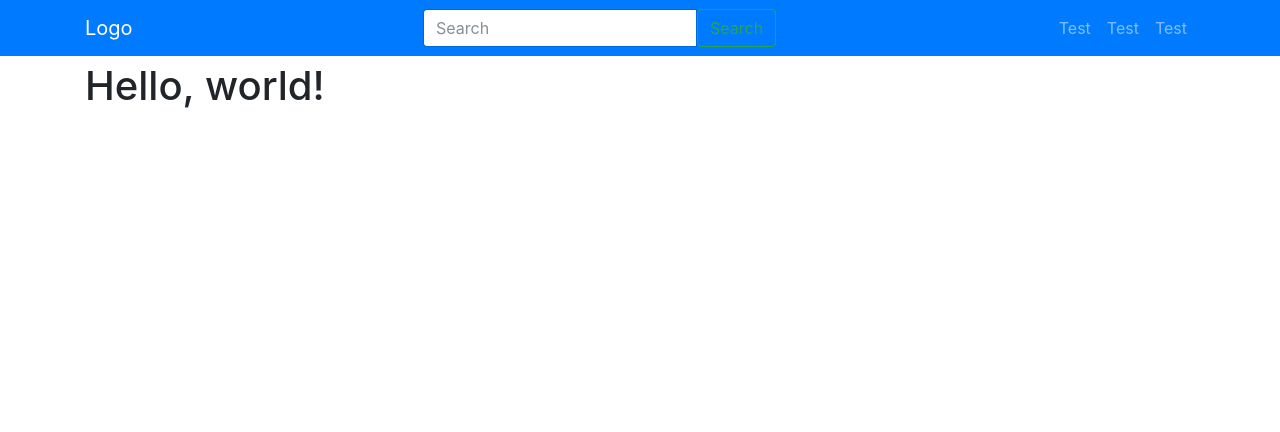
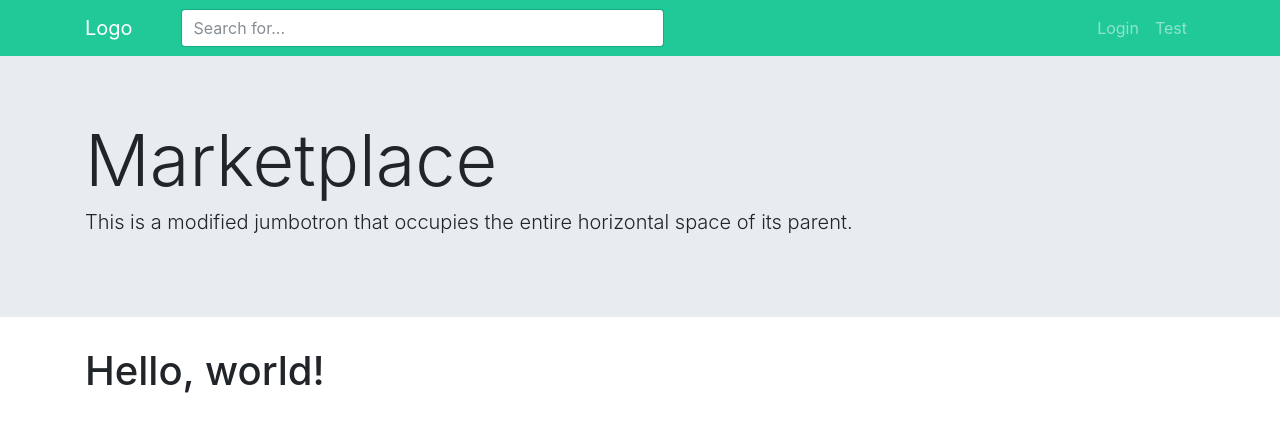
Before and after one commit to klingj3/example-project-dj-market, a Django app: page / in a window 1280 px wide. Shown: the top 432 px of the page. Run offline with Django 3.2, Linux system fonts and the light colour scheme; style sheets or scripts are compiled from the project's sources; some libraries are stand-ins or nearby versions.

Commit message:
HTML progress, structure fixes

```diff
--- a/market/market/static/scss/bootstrap/_custom.scss
+++ b/market/market/static/scss/bootstrap/_custom.scss
@@ -2,3 +2,14 @@
 //
 // Copy variables from `_variables.scss` to this file to override default values
 // without modifying source files.
+
+$theme-colors: (
+        primary: $teal,
+        secondary: $gray-600,
+        success: $green,
+        info: $cyan,
+        warning: $yellow,
+        danger: $red,
+        light: $gray-100,
+        dark: $gray-800
+);
--- a/market/market/static/scss/bootstrap/bootstrap.scss
+++ b/market/market/static/scss/bootstrap/bootstrap.scss
@@ -7,6 +7,7 @@
 
 @import "functions";
 @import "variables";
+@import "custom";
 @import "mixins";
 @import "print";
 @import "reboot";
--- a/market/market/templates/base.html
+++ b/market/market/templates/base.html
@@ -23,44 +23,46 @@
 <body>
 
 {% comment %} Top navigation bar {% endcomment %}
-<header class="navbar navbar-expand-lg navbar-dark bg-primary">
+<header class="navbar navbar-expand-md navbar-dark bg-primary">
     <div class="container">
-        <a class="navbar-brand" href="#">Logo</a>
-        <form class="form-inline">
-            <div class="input-group">
-                <input class="form-control" type="text" placeholder="Search">
-                <button class="btn btn-outline-success" type="submit">Search</button>
+        <button class="navbar-toggler mr-2" type="button" data-toggle="collapse" data-target="#navItems">
+            <span class="navbar-toggler-icon"></span>
+        </button>
+        <a class="navbar-brand mr-auto" href="#">Logo</a>
+
+        <form class="form-inline w-100 mt-2 mt-md-0 mx-md-5 order-3 order-md-1">
+            <input type="text" class="form-control w-100" placeholder="Search for...">
+        </form>
+
+        <div class="collapse navbar-collapse flex-md-row-reverse order-2" id="navItems">
+            <div class="navbar-nav">
+                <a class="nav-item nav-link" href="#">Login</a>
+                <a class="nav-item nav-link" href="#">Test</a>
             </div>
-        </form>
-        <ul class="navbar-nav">
-            <li class="nav-item">
-                <a class="nav-link" href="#">Test</a>
-            </li>
-            <li class="nav-item">
-                <a class="nav-link" href="#">Test</a>
-            </li>
-            <li class="nav-item">
-                <a class="nav-link" href="#">Test</a>
-            </li>
-        </ul>
+        </div>
     </div>
 </header>
 
 {% comment %} Banner messages {% endcomment %}
 {% for message in messages %}
-    <div class="alert alert-warning mb-0 alert-dismissible fade show" role="alert">
+    <div class="alert alert-{{ message.level_tag }} mb-0 alert-dismissible fade show" role="alert">
         <div class="container">
             <button type="button" class="close" data-dismiss="alert">
                 <span>&times;</span>
             </button>
-            This is a warning alert with <a href="#" class="alert-link">an example link</a>. Give it a click if you
-            like.
+            {{ message }}
         </div>
     </div>
 {% endfor %}
 
 {% comment %} Page body {% endcomment %}
-<div class="container mt-2">
+<div class="jumbotron jumbotron-fluid">
+    <div class="container">
+      <h1 class="display-3">Marketplace</h1>
+      <p class="lead">This is a modified jumbotron that occupies the entire horizontal space of its parent.</p>
+    </div>
+</div>
+<div class="container mt-3">
     <div class="row">
         <div class="col-12">
             <h1>Hello, world!</h1>
```
Also changed, not shown: market/market/settings.py (+4 -3 lines), market/market/static/img/placeholder.svg (added), 4 other files.
